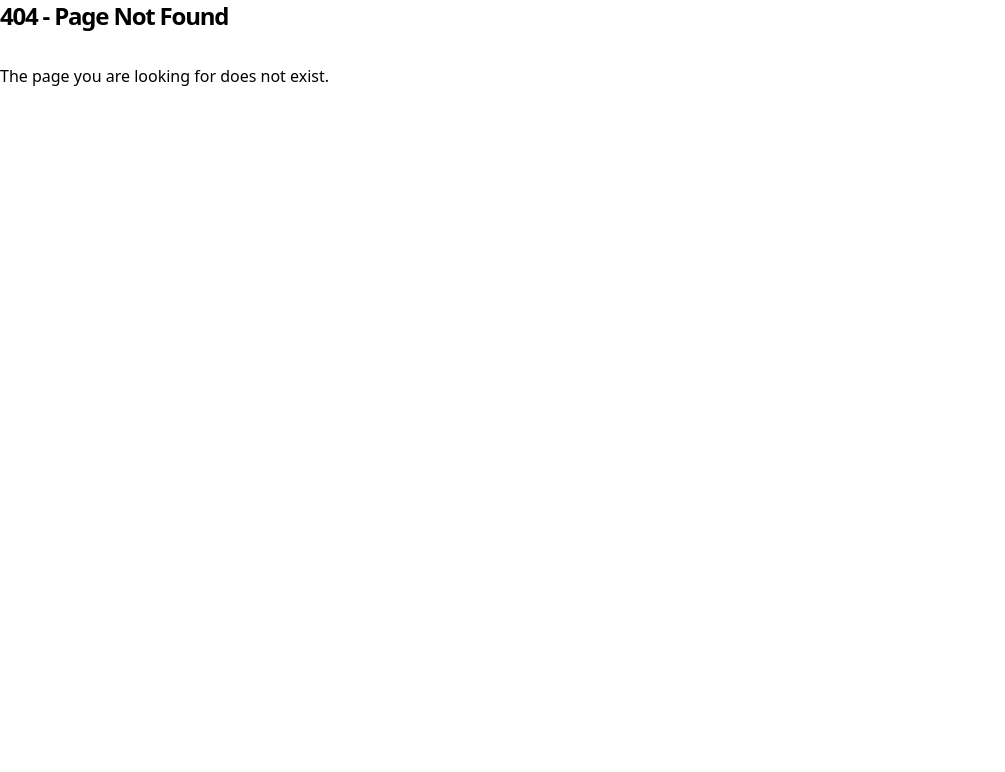
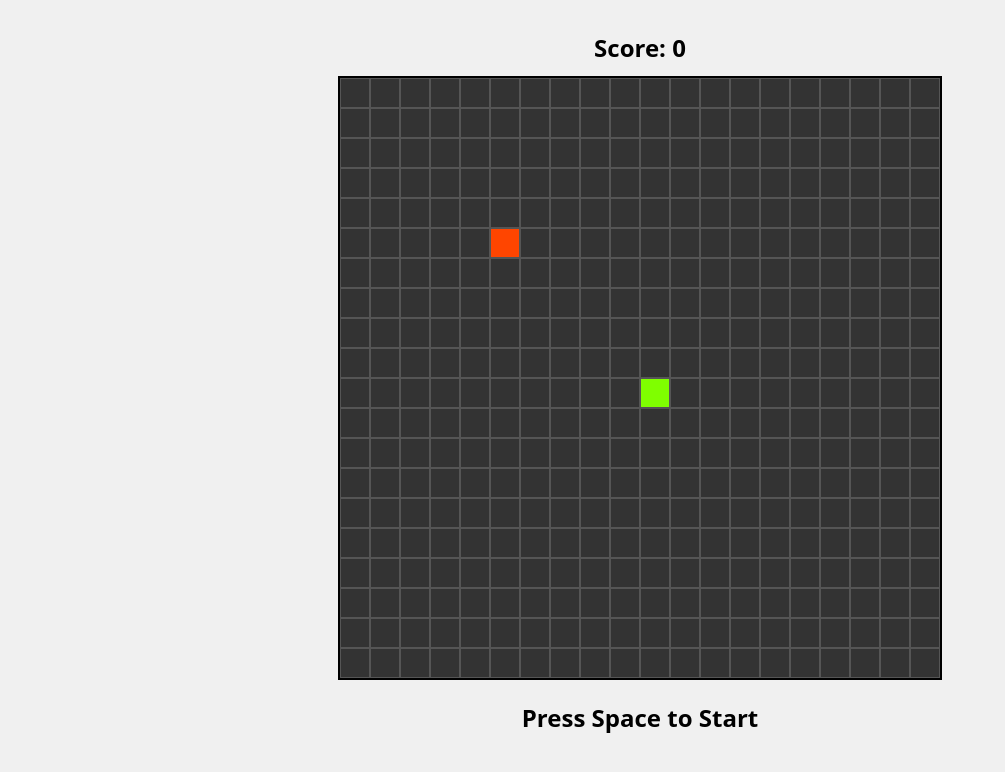
Before and after one commit to Scc33/portfolio, a Next.js app: page /2048 in a window 1280 px wide. Before the commit this address had no page. Shown: the top 772 px of the page, without its empty margins (0-1005 px from the left). Built offline with nearby package versions, Linux system fonts and the light colour scheme.

Commit message:
Start work on 2048 game

```diff
--- /dev/null
+++ b/app/2048/page.tsx
@@ -0,0 +1,208 @@
+'use client';
+
+import React, { useState, useEffect, useRef } from 'react';
+
+const SnakeGame = () => {
+  const BOARD_SIZE = 20;
+
+  const [snake, setSnake] = useState([[10, 10]]);
+  const [direction, setDirection] = useState([0, 0]);
+  const [food, setFood] = useState([5, 5]);
+  const [score, setScore] = useState(0);
+  const [gameOver, setGameOver] = useState(false);
+  const [started, setStarted] = useState(false);
+
+  const intervalRef = useRef(null);
+
+  useEffect(() => {
+    const handleKeyDown = (e) => {
+      if (!started && e.code === 'Space') {
+        // Start the game
+        setStarted(true);
+        setDirection([0, -1]); // Start moving upwards
+        setGameOver(false);
+        setScore(0);
+        setSnake([[10, 10]]);
+        setFood(generateFood());
+      }
+      if (gameOver && e.code === 'Space') {
+        // Restart the game
+        setStarted(true);
+        setGameOver(false);
+        setScore(0);
+        setSnake([[10, 10]]);
+        setDirection([0, -1]); // Start moving upwards
+        setFood(generateFood());
+      }
+      if (started) {
+        switch (e.key) {
+          case 'ArrowUp':
+          case 'w':
+            if (direction[1] !== 1) setDirection([0, -1]);
+            break;
+          case 'ArrowDown':
+          case 's':
+            if (direction[1] !== -1) setDirection([0, 1]);
+            break;
+          case 'ArrowLeft':
+          case 'a':
+            if (direction[0] !== 1) setDirection([-1, 0]);
+            break;
+          case 'ArrowRight':
+          case 'd':
+            if (direction[0] !== -1) setDirection([1, 0]);
+            break;
+          default:
+            break;
+        }
+      }
+    };
+    window.addEventListener('keydown', handleKeyDown);
+    return () => window.removeEventListener('keydown', handleKeyDown);
+  }, [direction, started, gameOver]);
+
+  useEffect(() => {
+    if (started && !gameOver) {
+      intervalRef.current = setInterval(() => {
+        moveSnake();
+      }, 100); // Adjust speed here
+      return () => clearInterval(intervalRef.current);
+    }
+  }, [started, gameOver, snake, direction]);
+
+  const moveSnake = () => {
+    setSnake((prevSnake) => {
+      const newHead = [
+        prevSnake[0][0] + direction[0],
+        prevSnake[0][1] + direction[1],
+      ];
+      // Check for collisions
+      if (
+        newHead[0] < 0 ||
+        newHead[0] >= BOARD_SIZE ||
+        newHead[1] < 0 ||
+        newHead[1] >= BOARD_SIZE ||
+        prevSnake.some(
+          (segment) => segment[0] === newHead[0] && segment[1] === newHead[1]
+        )
+      ) {
+        setGameOver(true);
+        setStarted(false);
+        return prevSnake;
+      }
+      let newSnake = [newHead, ...prevSnake];
+      // Check for food
+      if (newHead[0] === food[0] && newHead[1] === food[1]) {
+        setScore((prevScore) => prevScore + 1);
+        setFood(generateFood(newSnake));
+      } else {
+        newSnake.pop();
+      }
+      return newSnake;
+    });
+  };
+
+  const generateFood = (snakePositions = snake) => {
+    let newFood;
+    while (true) {
+      newFood = [
+        Math.floor(Math.random() * BOARD_SIZE),
+        Math.floor(Math.random() * BOARD_SIZE),
+      ];
+      // Ensure the food is not placed on the snake
+      if (
+        !snakePositions.some(
+          (segment) => segment[0] === newFood[0] && segment[1] === newFood[1]
+        )
+      ) {
+        break;
+      }
+    }
+    return newFood;
+  };
+
+  const styles = {
+    container: {
+      display: 'flex',
+      flexDirection: 'column',
+      alignItems: 'center',
+      backgroundColor: '#f0f0f0',
+      minHeight: '100vh',
+      padding: '20px',
+    },
+    score: {
+      fontSize: '24px',
+      margin: '10px',
+      textAlign: 'center',
+      fontWeight: 'bold',
+    },
+    board: {
+      display: 'flex',
+      flexDirection: 'column',
+      backgroundColor: '#333',
+      border: '2px solid #000',
+    },
+    row: {
+      display: 'flex',
+    },
+    cell: {
+      width: '30px',
+      height: '30px',
+      boxSizing: 'border-box',
+      border: '1px solid #555',
+    },
+    snake: {
+      backgroundColor: '#7FFF00',
+    },
+    food: {
+      backgroundColor: '#FF4500',
+    },
+    gameOver: {
+      marginTop: '20px',
+      fontSize: '24px',
+      color: 'red',
+      fontWeight: 'bold',
+    },
+    startMessage: {
+      marginTop: '20px',
+      fontSize: '24px',
+      fontWeight: 'bold',
+    },
+  };
+
+  return (
+    <div style={styles.container}>
+      <div style={styles.score}>Score: {score}</div>
+      <div style={styles.board}>
+        {[...Array(BOARD_SIZE)].map((_, row) => (
+          <div key={row} style={styles.row}>
+            {[...Array(BOARD_SIZE)].map((_, col) => {
+              const isSnake = snake.some(
+                (segment) => segment[0] === col && segment[1] === row
+              );
+              const isFood = food[0] === col && food[1] === row;
+              return (
+                <div
+                  key={col}
+                  style={{
+                    ...styles.cell,
+                    ...(isSnake ? styles.snake : {}),
+                    ...(isFood ? styles.food : {}),
+                  }}
+                />
+              );
+            })}
+          </div>
+        ))}
+      </div>
+      {gameOver && (
+        <div style={styles.gameOver}>Game Over! Press Space to Restart</div>
+      )}
+      {!started && !gameOver && (
+        <div style={styles.startMessage}>Press Space to Start</div>
+      )}
+    </div>
+  );
+};
+
+export default SnakeGame;
```
